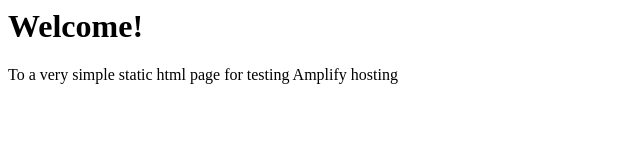
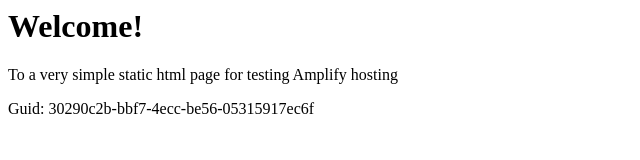
Before and after one commit to aws-aemilia-hkg/Github-PR-Commit-Integration-Test-DoNotTouch-GithubWebhookPreviewCanaryTest-v1-prod-ap-east-1, a website: page src/index.html in a window 1280 px wide. Shown: the whole page, without its empty margins (0-640 px from the left). Drawn offline with Linux system fonts and the light colour scheme.

Commit message:
commit from integ tests

```diff
--- a/src/index.html
+++ b/src/index.html
@@ -1,3 +1,5 @@
+
+
 <html lang="en">
 
 <head>
@@ -10,6 +12,6 @@
 <body>
     <h1>Welcome!</h1>
     <p>To a very simple static html page for testing Amplify hosting</p>
-</body>
+    <p>Guid: 30290c2b-bbf7-4ecc-be56-05315917ec6f</p></body>
 
 </html>
```
